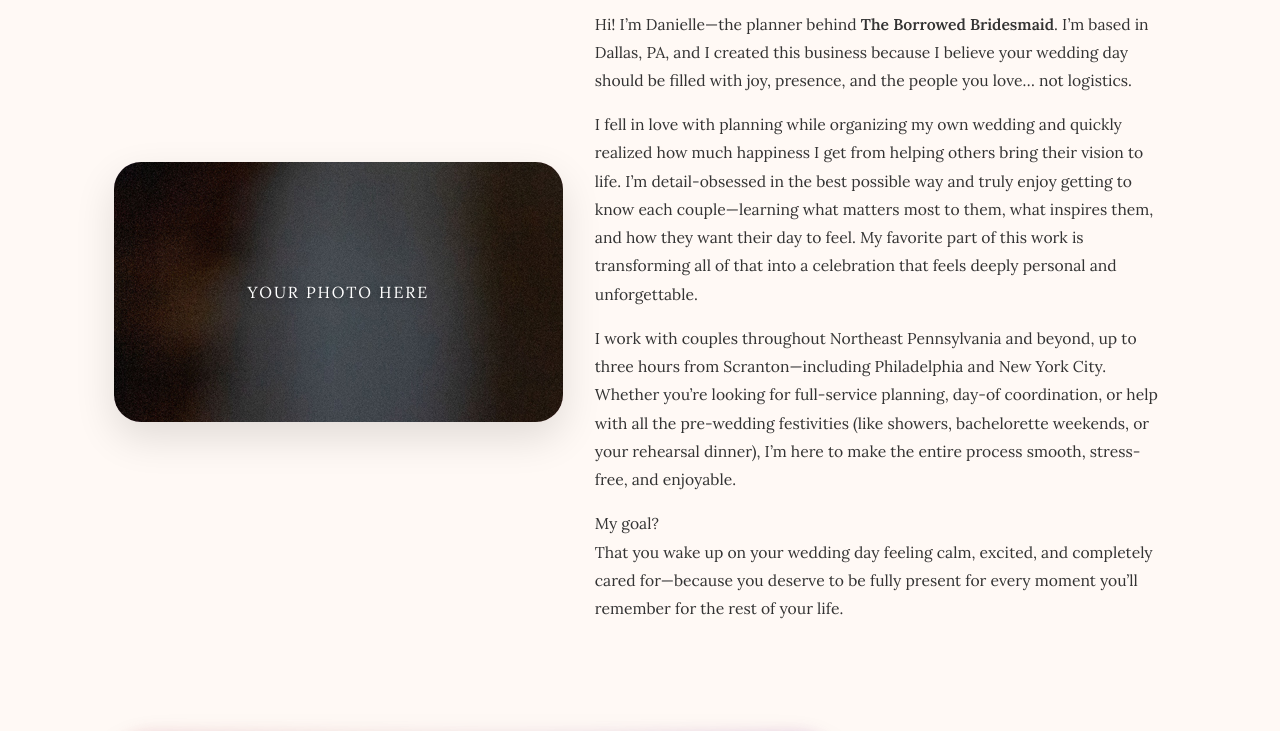
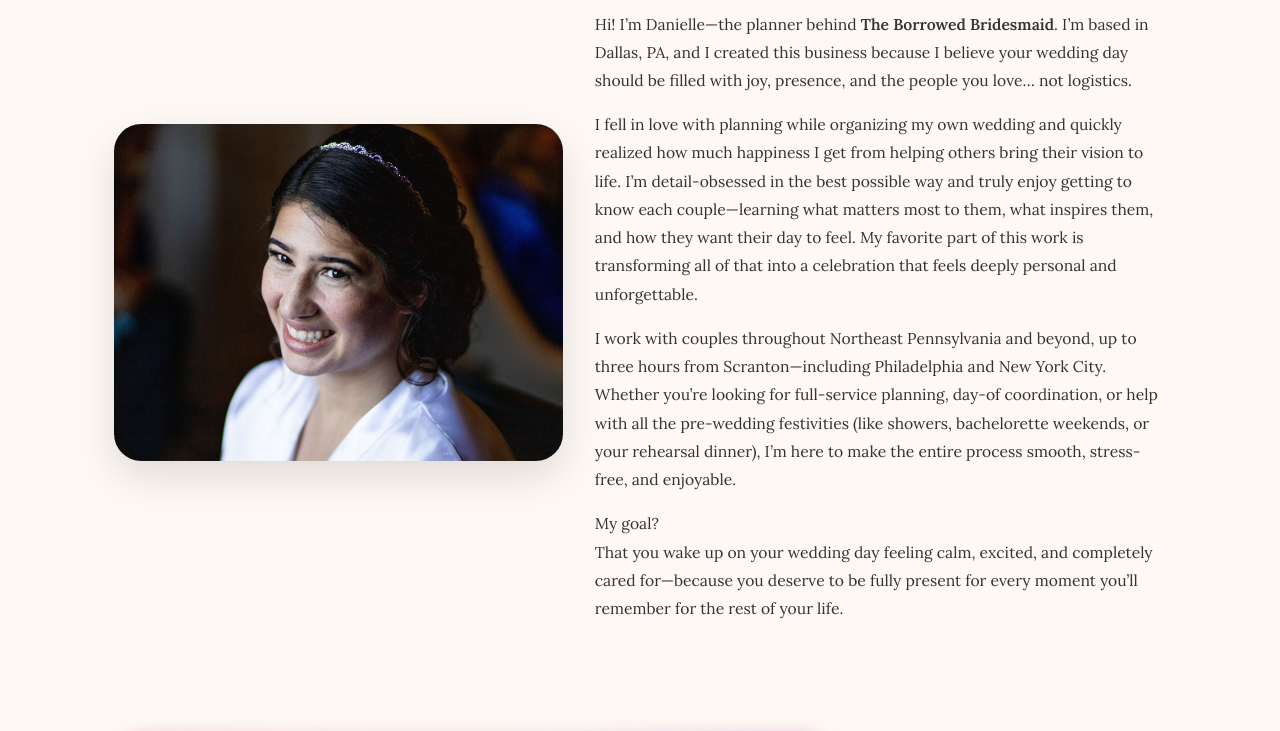
Before and after one commit to theborrowedbridesmaid/theborrowedbridesmaid.github.io, a plain HTML site: page index.html in a window 1280 px wide. Shown: the part 2590-3321 px from the top of the page. Drawn offline with nearby package versions, Linux system fonts and the light colour scheme.

Commit message:
Update index.html

```diff
--- a/index.html
+++ b/index.html
@@ -307,27 +307,18 @@
     }
 
     .about-photo {
-      border-radius: 1.7rem;
-      background: linear-gradient(135deg, rgba(181,123,198,0.4), rgba(245,155,176,0.4));
-      height: 260px;
-      box-shadow: 0 16px 40px rgba(0,0,0,0.12);
-      position: relative;
-      overflow: hidden;
-    }
+  border-radius: 1.7rem;
+  overflow: hidden;
+  box-shadow: 0 16px 40px rgba(0,0,0,0.12);
+  position: relative;
+}
 
-    .about-photo::after {
-      content: "Your photo here";
-      position: absolute;
-      inset: 0;
-      display: flex;
-      align-items: center;
-      justify-content: center;
-      color: #fff;
-      font-size: 1rem;
-      letter-spacing: 0.12em;
-      text-transform: uppercase;
-      text-shadow: 0 2px 6px rgba(0,0,0,0.4);
-    }
+.about-photo img {
+  width: 100%;
+  height: 100%;
+  object-fit: cover; /* keeps your face centered and fills the box */
+  display: block;
+}
 
     .about-content h3 {
       font-family: "Playfair Display", serif;
```
